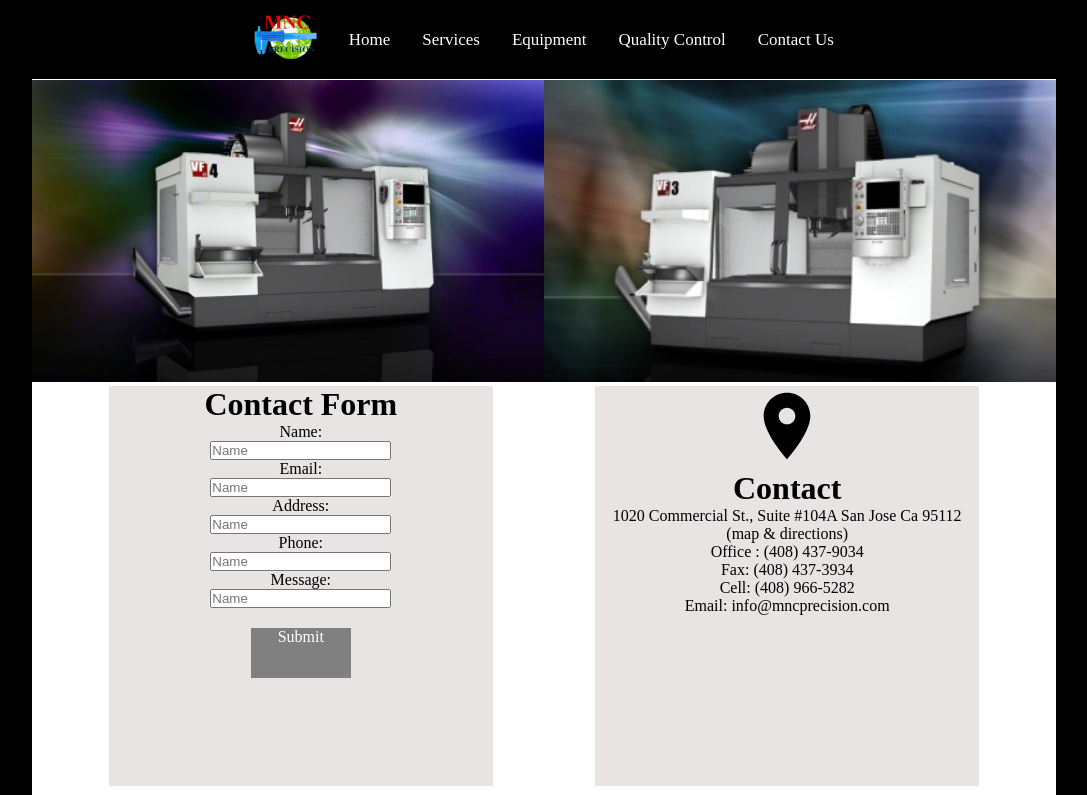
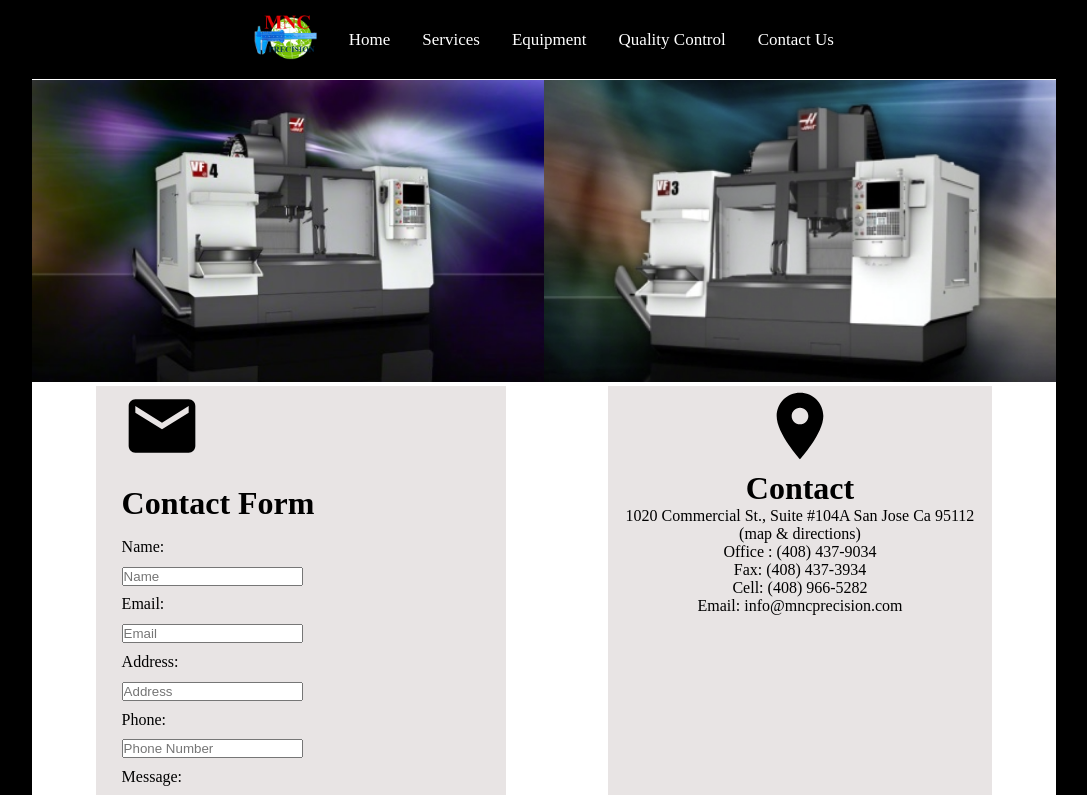
Before and after one commit to marynghiem/MNCPrecision, a React (Create React App) app: page /ContactUs in a window 1280 px wide. Shown: the top 795 px of the page, without its empty margins (96-1183 px from the left). Built offline with nearby package versions, Linux system fonts and the light colour scheme.

Commit message:
changed line height of contact form

```diff
--- a/src/components/ContactUs.js
+++ b/src/components/ContactUs.js
@@ -1,6 +1,7 @@
 import "../css/ContactUs.css";
 import React, { useState } from "react";
 import PlaceIcon from "@mui/icons-material/Place";
+import EmailIcon from "@mui/icons-material/Email";
 
 export const ContactUs = () => {
   const [name, setName] = useState("");
@@ -36,6 +37,7 @@
           <img src="HomePageMainImage.jpeg" alt="" className="contactUsPicture2" />
         </div>
         <div className="contactFormContainer">
+          <EmailIcon sx={{ fontSize: 80 }} />
           <h1 className="contactFormTitle">Contact Form</h1>
           <div className="contactFormNameLabel">Name:</div>
           <input
@@ -51,7 +53,7 @@
           <input
             type="text"
             className="nameInput"
-            placeholder="Name"
+            placeholder="Email"
             maxLength="20"
             onChange={onEmailChange}
             value={email}
@@ -61,7 +63,7 @@
           <input
             type="text"
             className="nameInput"
-            placeholder="Name"
+            placeholder="Address"
             maxLength="20"
             onChange={onAddressChange}
             value={address}
@@ -71,7 +73,7 @@
           <input
             type="text"
             className="nameInput"
-            placeholder="Name"
+            placeholder="Phone Number"
             maxLength="20"
             onChange={onPhoneChange}
             value={phone}
@@ -80,7 +82,7 @@
           <input
             type="text"
             className="nameInput"
-            placeholder="Name"
+            placeholder="Message"
             maxLength="20"
             onChange={onMessageChange}
             value={message}
--- a/src/css/ContactUs.css
+++ b/src/css/ContactUs.css
@@ -29,16 +29,19 @@
 
 .contactFormContainer {
   background-color: rgb(232, 228, 228);
-  height: 50vh;
+  height: 80vh;
   width: 30vw;
   display: inline-block;
   margin-right: 5%;
+  text-align: left;
+  padding-left: 2vw;
+  line-height: 1.8;
 }
 
 .contactInformationContainer {
   background-color: rgb(232, 228, 228);
   width: 30vw;
-  height: 50vh;
+  height: 80vh;
   display: inline-block;
   vertical-align: top;
   margin-left: 5%;
```
